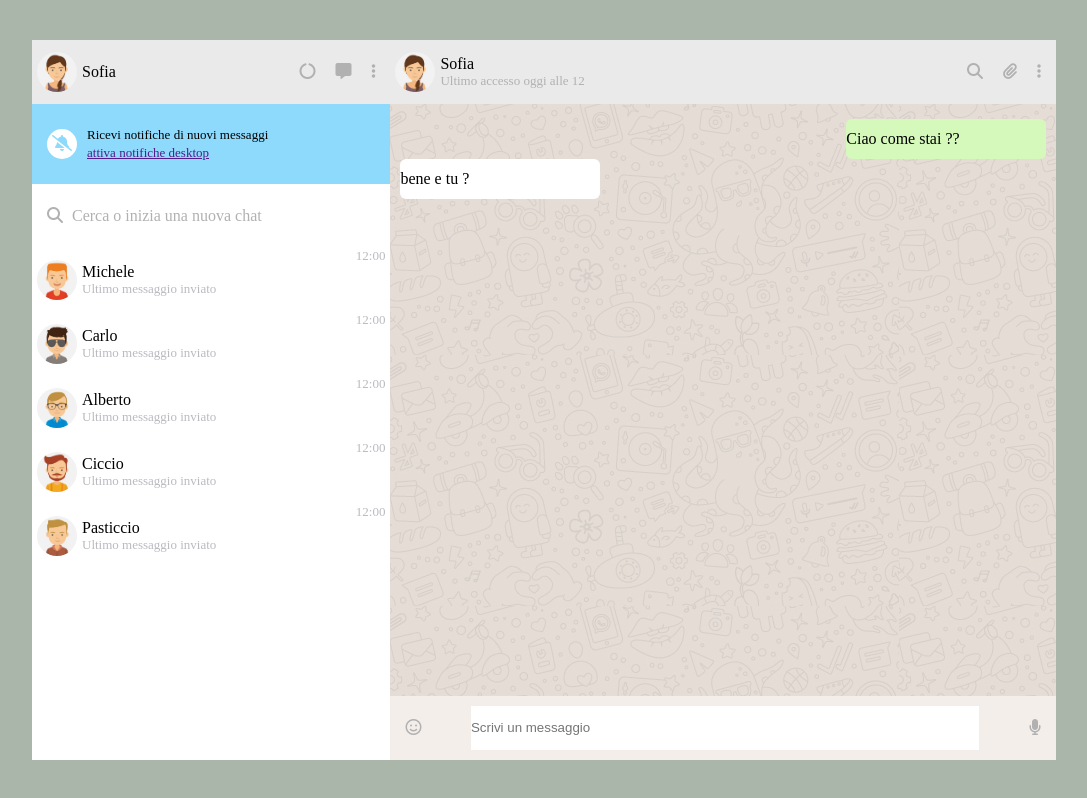
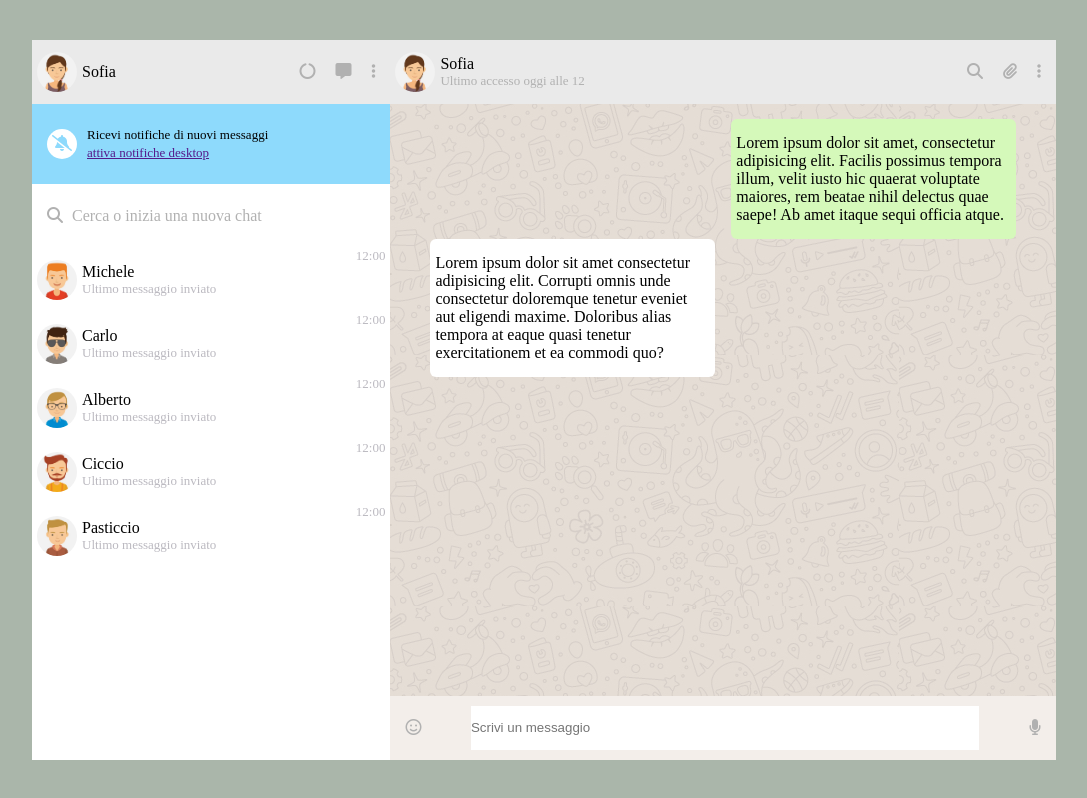
Before and after one commit to Baglio1683/vue-boolzapp, a plain HTML site: page index.html in a window 1280 px wide. Shown: the whole page, without its empty margins (96-1183 px from the left). Drawn offline with nearby package versions, Linux system fonts and the light colour scheme.

Commit message:
add layout of messages

```diff
--- a/css/style.css
+++ b/css/style.css
@@ -104,6 +104,8 @@ img{
     display: flex;
     width: 100%;
     min-height: 5vh;
+    padding-left: 30px;
+    padding-right: 30px;
 }
 
 .sent_message{
@@ -115,6 +117,10 @@ img{
     justify-content: flex-start;
     align-items: center;
     border-radius: 6px;
+    padding-left: 5px;
+    padding-top: 15px;
+    padding-bottom: 15px;
+    max-width: 47%;
 
 }
 
@@ -127,6 +133,11 @@ img{
     justify-content: flex-start;
     align-items: center;
     border-radius: 6px;
+    padding: 5px;
+    padding-top: 15px;
+    padding-bottom: 15px;
+    max-width: 47%;
+
 }
 
 .box_sendmessage{
--- a/index.html
+++ b/index.html
@@ -197,13 +197,13 @@
 
                 <div class="row_message flex_end">
                    <div class="sent_message">
-                    Ciao come stai ??
+                   Lorem ipsum dolor sit amet, consectetur adipisicing elit. Facilis possimus tempora illum, velit iusto hic quaerat voluptate maiores, rem beatae nihil delectus quae saepe! Ab amet itaque sequi officia atque.
                    </div>
                 </div>
 
                 <div class="row_message">
                     <div class="reiceved_message">
-                        bene e tu ?
+                        Lorem ipsum dolor sit amet consectetur adipisicing elit. Corrupti omnis unde consectetur doloremque tenetur eveniet aut eligendi maxime. Doloribus alias tempora at eaque quasi tenetur exercitationem et ea commodi quo?
                     </div>
                 </div>
 
```
